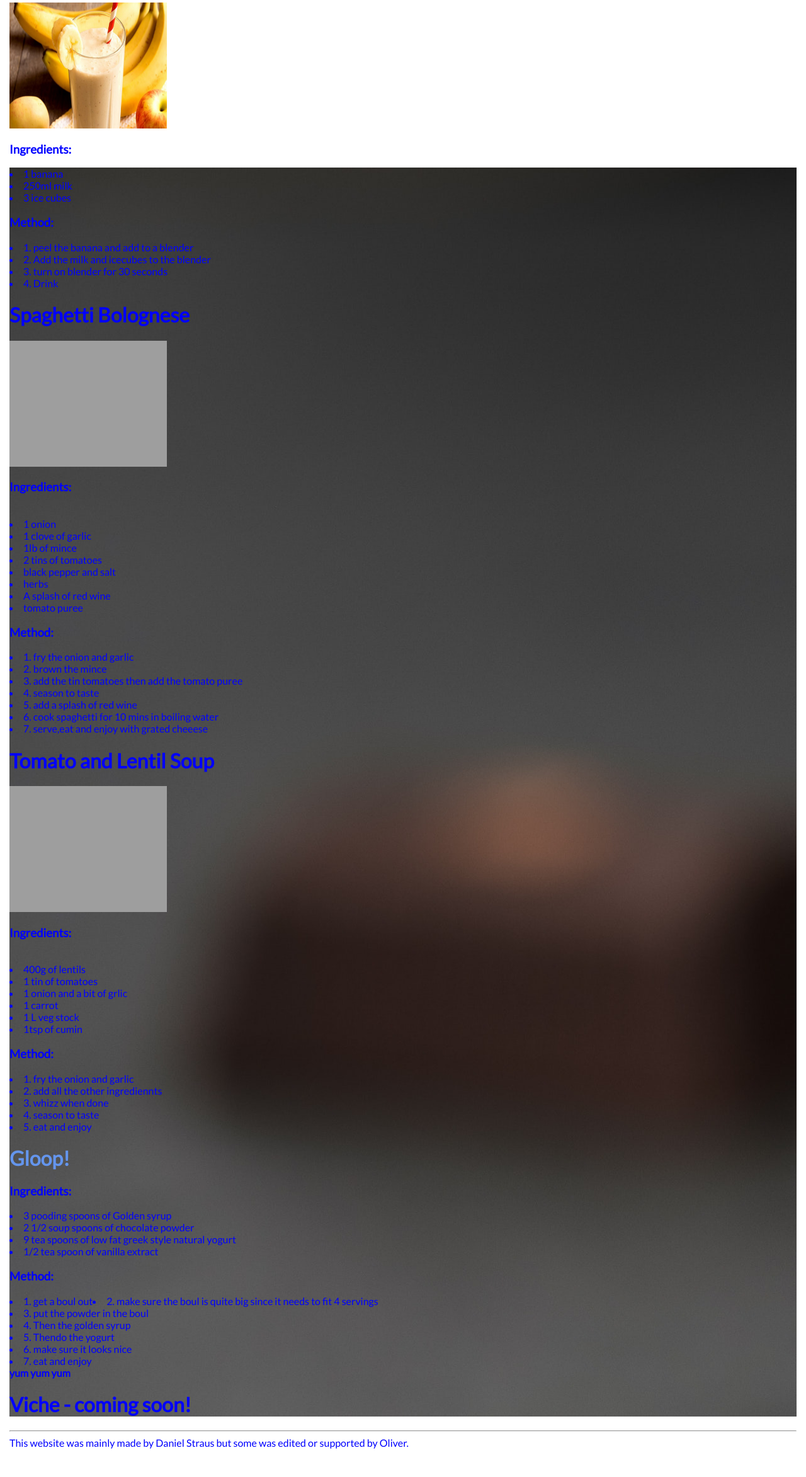
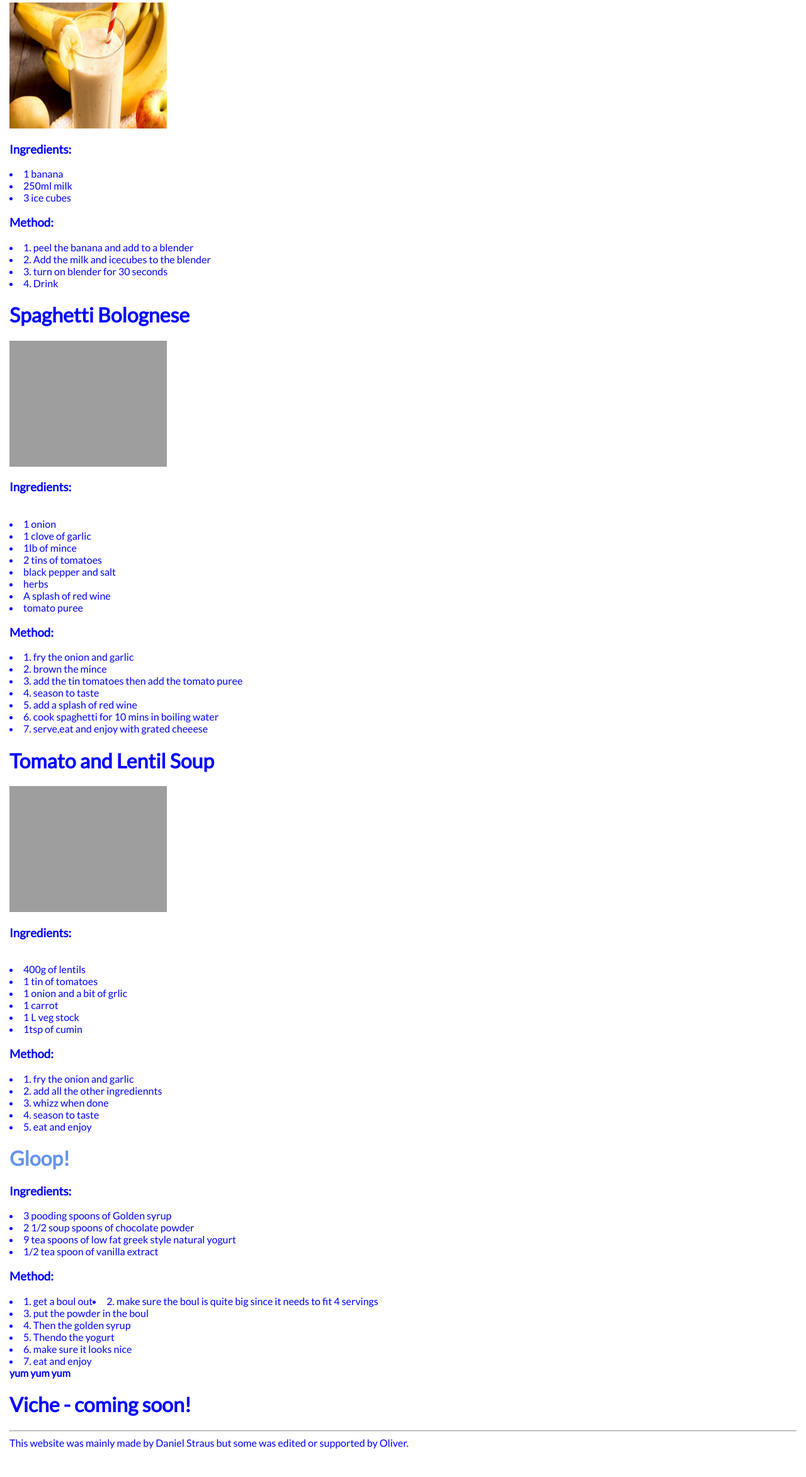
Before and after one commit to RefinedTheMite/Daniel-s-Website, a PHP site: page /home.html in a window 1280 px wide. Shown: the part 194-2539 px from the top of the page at 63% size. Run offline with PHP 8.4, Linux system fonts and the light colour scheme; grey boxes are pictures that could not be loaded.

Commit message:
Update style.css

```diff
--- a/style.css
+++ b/style.css
@@ -10,7 +10,6 @@ body {
 
 #recipes {
   background-color: transparent;
-    background-image: url("cider_dessert.jpg")
 }
 
 ul {
```
